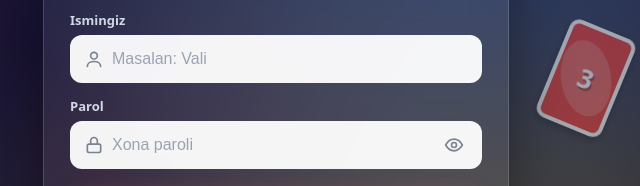
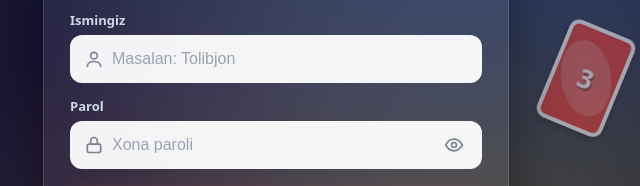
Before and after one commit to Tolibj5j/UNO-game, a website: page public/index.html in a window 1280 px wide. Both pictures are taken after a click on the button "Xonaga kirish". Shown: the part 353-539 px from the top of the page, 621-1261 px from the left. Drawn offline with nearby package versions, Linux system fonts and the light colour scheme; no server answers.

Commit message:
Kirish formasidagi ism namunasi: Tolibjon

```diff
--- a/public/index.html
+++ b/public/index.html
@@ -58,7 +58,7 @@
           </label>
           <label class="field">
             <span class="field-label">Ismingiz</span>
-            <span class="field-box"><i><svg viewBox="0 0 24 24" fill="none" stroke="currentColor" stroke-width="2" stroke-linecap="round" stroke-linejoin="round"><circle cx="12" cy="8" r="4"/><path d="M4 21c0-4 4-6 8-6s8 2 8 6"/></svg></i><input name="name" maxlength="16" required autocomplete="off" data-lpignore="true" data-1p-ignore="true" data-bwignore="true" data-form-type="other" placeholder="Masalan: Vali" /></span>
+            <span class="field-box"><i><svg viewBox="0 0 24 24" fill="none" stroke="currentColor" stroke-width="2" stroke-linecap="round" stroke-linejoin="round"><circle cx="12" cy="8" r="4"/><path d="M4 21c0-4 4-6 8-6s8 2 8 6"/></svg></i><input name="name" maxlength="16" required autocomplete="off" data-lpignore="true" data-1p-ignore="true" data-bwignore="true" data-form-type="other" placeholder="Masalan: Tolibjon" /></span>
           </label>
           <label class="field">
             <span class="field-label">Parol</span>
```
